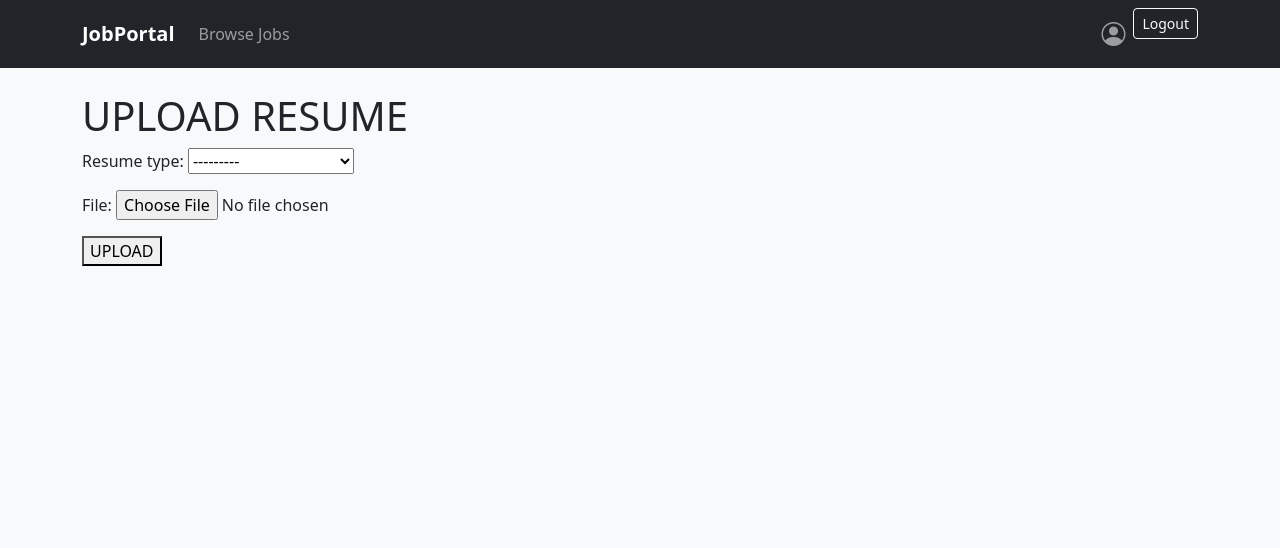
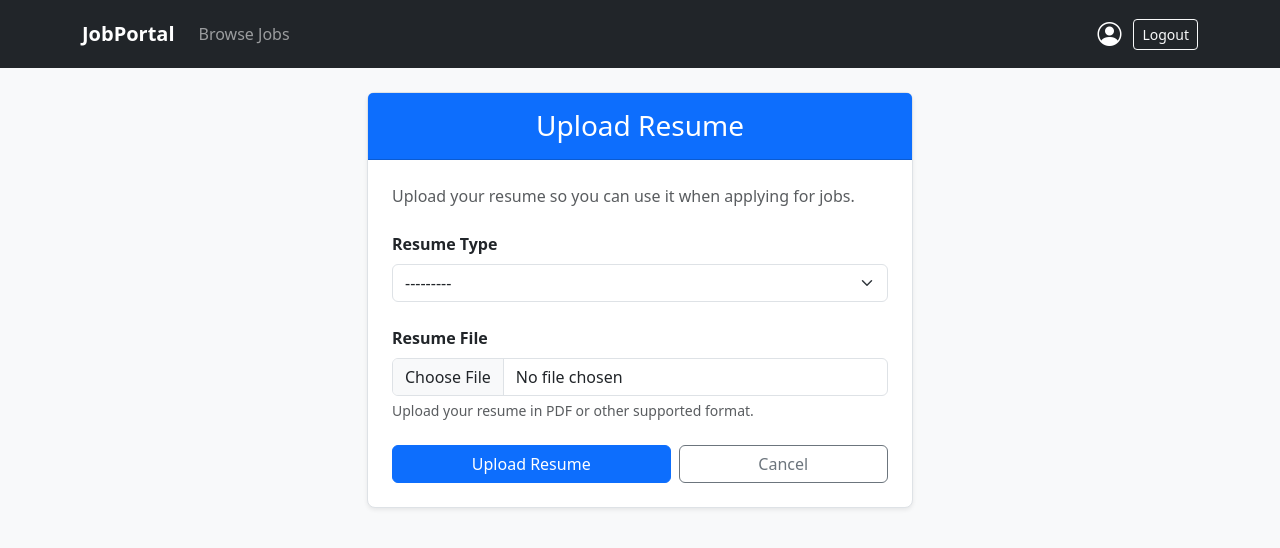
Before and after one commit to pudhiyamugam/DJANGO_JOB_PORTAL, a Django app: page /jobs/resumes/upload in a window 1280 px wide. Shown: the top 548 px of the page. Run offline with Django 5.2, Linux system fonts and the light colour scheme; a user stored in the database is signed in; tables that the repository leaves empty hold one stand-in row (values such as "Sample post").

Commit message:
some changes i dont remember

```diff
--- a/jobs/forms.py
+++ b/jobs/forms.py
@@ -39,7 +39,7 @@ class JobForm(forms.ModelForm):
                     "placeholder":"enter the salary"
                 }
             ),
-            "description": forms.Textarea(attrs={
+            "descritpion": forms.Textarea(attrs={
                 "class": "form-control",
                 "rows": 6,
                 "placeholder": "Describe the job, responsibilities, requirements, etc."
@@ -56,8 +56,26 @@ class ApplicationStatusForm(forms.ModelForm):
 class ResumeForm(forms.ModelForm):
 
     class Meta:
-        model=Resume
-        fields=["resume_type","file"]
+        model = Resume
+
+        fields = [
+            "resume_type",
+            "file"
+        ]
+
+        widgets = {
+            "resume_type": forms.Select(
+                attrs={
+                    "class": "form-select"
+                }
+            ),
+
+            "file": forms.ClearableFileInput(
+                attrs={
+                    "class": "form-control"
+                }
+            ),
+        }
 
 class ApplicationForm(forms.ModelForm):
 
--- a/jobs/templates/jobs/create_job.html
+++ b/jobs/templates/jobs/create_job.html
@@ -93,12 +93,12 @@ Create Job
                     </div>
 
                         <div class="mb-4">
-                            <label for="{{ form.description.id_for_label }}"
+                            <label for="{{ form.descritpion.id_for_label }}"
                                 class="form-label fw-semibold">
                                 Job Description
                             </label>
 
-                            {{ form.description }}
+                            {{ form.descritpion }}
 
                             {% for error in form.description.errors %}
                                 <div class="text-danger small">
--- a/jobs/templates/jobs/upload_resume.html
+++ b/jobs/templates/jobs/upload_resume.html
@@ -1,12 +1,100 @@
 {% extends "base.html" %}
+
 {% block title %}
-UPLOAD RESUME
+Upload Resume
 {% endblock %}
+
 {% block content %}
-<h1>UPLOAD RESUME</h1>
-<form method="post" enctype="multipart/form-data">
-    {% csrf_token %}
-    {{form.as_p}}
-    <button type="submit">UPLOAD</button>
-</form>
+
+<div class="row justify-content-center">
+
+    <div class="col-12 col-md-8 col-lg-6">
+
+        <div class="card shadow-sm border rounded-3">
+
+            <div class="card-header bg-primary text-white text-center py-3">
+                <h3 class="mb-0">Upload Resume</h3>
+            </div>
+
+            <div class="card-body p-4">
+
+                <p class="text-muted mb-4">
+                    Upload your resume so you can use it when applying for jobs.
+                </p>
+
+                <form method="POST" enctype="multipart/form-data">
+
+                    {% csrf_token %}
+
+                    {% if form.non_field_errors %}
+                        <div class="alert alert-danger">
+                            {{ form.non_field_errors }}
+                        </div>
+                    {% endif %}
+
+                    <!-- Resume Type -->
+                    <div class="mb-4">
+
+                        <label for="{{ form.resume_type.id_for_label }}"
+                               class="form-label fw-semibold">
+                            Resume Type
+                        </label>
+
+                        {{ form.resume_type }}
+
+                        {% for error in form.resume_type.errors %}
+                            <div class="text-danger small mt-1">
+                                {{ error }}
+                            </div>
+                        {% endfor %}
+
+                    </div>
+
+                    <!-- Resume File -->
+                    <div class="mb-4">
+
+                        <label for="{{ form.file.id_for_label }}"
+                               class="form-label fw-semibold">
+                            Resume File
+                        </label>
+
+                        {{ form.file }}
+
+                        <div class="form-text">
+                            Upload your resume in PDF or other supported format.
+                        </div>
+
+                        {% for error in form.file.errors %}
+                            <div class="text-danger small mt-1">
+                                {{ error }}
+                            </div>
+                        {% endfor %}
+
+                    </div>
+
+                    <!-- Buttons -->
+                    <div class="d-flex flex-column flex-sm-row gap-2">
+
+                        <button type="submit"
+                                class="btn btn-primary flex-fill">
+                            Upload Resume
+                        </button>
+
+                        <a href="{% url 'my_resumes' %}"
+                           class="btn btn-outline-secondary flex-fill">
+                            Cancel
+                        </a>
+
+                    </div>
+
+                </form>
+
+            </div>
+
+        </div>
+
+    </div>
+
+</div>
+
 {% endblock %}
--- a/jobs/views.py
+++ b/jobs/views.py
@@ -38,7 +38,7 @@ def create_job(request):
     else:
         form=JobForm()
 
-        context={
+    context={
             "form":form
         }
 
--- a/templates/base.html
+++ b/templates/base.html
@@ -2,6 +2,7 @@
 
 <!DOCTYPE html>
 <html lang="en">
+
 <head>
     <meta charset="UTF-8">
     <meta name="viewport" content="width=device-width, initial-scale=1">
@@ -16,8 +17,11 @@
         rel="stylesheet"
     >
 
-    <link rel="stylesheet"
-      href="https://cdn.jsdelivr.net/npm/bootstrap-icons@1.11.3/font/bootstrap-icons.min.css">
+    <!-- Bootstrap Icons -->
+    <link
+        rel="stylesheet"
+        href="https://cdn.jsdelivr.net/npm/bootstrap-icons@1.11.3/font/bootstrap-icons.min.css"
+    >
 
     {% block extra_css %}{% endblock %}
 </head>
@@ -26,9 +30,12 @@
 
     <!-- Navigation Bar -->
     <nav class="navbar navbar-expand-lg navbar-dark bg-dark">
+
         <div class="container">
 
-            <a class="navbar-brand fw-bold" href="{% url 'job_list' %}">
+            <!-- Brand -->
+            <a class="navbar-brand fw-bold"
+               href="{% url 'job_list' %}">
                 JobPortal
             </a>
 
@@ -48,36 +55,48 @@
             <!-- Navigation Links -->
             <div class="collapse navbar-collapse" id="mainNavbar">
 
+                <!-- Left Side -->
                 <ul class="navbar-nav me-auto mb-2 mb-lg-0">
 
+                    <!-- Browse Jobs -->
                     <li class="nav-item">
-                        <a class="nav-link" href="{% url 'job_list' %}">
+                        <a class="nav-link"
+                           href="{% url 'job_list' %}">
                             Browse Jobs
                         </a>
                     </li>
 
                     {% if user.is_authenticated %}
 
+                        <!-- Job Seeker Links -->
                         {% if user.profile.role == "jobseeker" %}
+
                             <li class="nav-item">
-                                <a class="nav-link" href="{% url 'my_applications' %}">
+                                <a class="nav-link"
+                                   href="{% url 'my_applications' %}">
                                     My Applications
                                 </a>
                             </li>
 
                             <li class="nav-item">
-                                <a class="nav-link" href="{% url 'my_resumes' %}">
+                                <a class="nav-link"
+                                   href="{% url 'my_resumes' %}">
                                     My Resumes
                                 </a>
                             </li>
+
                         {% endif %}
 
+                        <!-- Recruiter Links -->
                         {% if user.profile.role == "recruiter" %}
+
                             <li class="nav-item">
-                                <a class="nav-link" href="{% url 'my_jobs' %}">
+                                <a class="nav-link"
+                                   href="{% url 'my_jobs' %}">
                                     My Jobs
                                 </a>
                             </li>
+
                         {% endif %}
 
                     {% endif %}
@@ -85,44 +104,70 @@
                 </ul>
 
                 <!-- Right Side -->
-                <ul class="navbar-nav">
+                <ul class="navbar-nav align-items-lg-center gap-lg-1">
 
                     {% if user.is_authenticated %}
 
-                        <li class="nav-item">
-                            <a href="{% if user.is_authenticated and user.profile.role == 'job_seeker' %}
-                                        {% url 'job_seeker_dashboard' %}
-                                    {% elif user.is_authenticated and user.profile.role == 'recruiter' %}
-                                        {% url 'recruiter_dashboard' %}
+                        <!-- Dashboard Icon -->
+                        <li class="nav-item d-flex align-items-center">
+
+                            <a
+                                class="nav-link d-flex align-items-center justify-content-center text-white"
+                                href="{% if user.profile.role == 'jobseeker' %}
+                                            {% url 'job_seeker_dashboard' %}
+                                    {% elif user.profile.role == 'recruiter' %}
+                                            {% url 'recruiter_dashboard' %}
                                     {% endif %}"
-                            class="nav-link"
-                            title="My Dashboard">
+                                title="My Dashboard"
+                                aria-label="My Dashboard"
+                            >
+                                <i class="bi bi-person-circle"
+                                style="font-size: 1.5rem; color: white;">
+                                </i>
+                            </a>
 
-                                <i class="bi bi-person-circle fs-4"></i>
-
-                            </a>
                         </li>
 
+                        <!-- Logout -->
+                        <li class="nav-item d-flex align-items-center">
 
-                        <li class="nav-item">
-                            <form method="POST" action="{% url 'user_logout' %}">
+                            <form
+                                method="POST"
+                                action="{% url 'user_logout' %}"
+                                class="m-0"
+                            >
+
                                 {% csrf_token %}
-                                <button class="btn btn-outline-light btn-sm">
+
+                                <button
+                                    type="submit"
+                                    class="btn btn-outline-light btn-sm"
+                                >
                                     Logout
                                 </button>
+
                             </form>
+
                         </li>
 
                     {% else %}
 
+                        <!-- Login -->
                         <li class="nav-item">
-                            <a class="nav-link" href="{% url 'user_login' %}">
+                            <a
+                                class="nav-link"
+                                href="{% url 'user_login' %}"
+                            >
                                 Login
                             </a>
                         </li>
 
+                        <!-- Register -->
                         <li class="nav-item">
-                            <a class="btn btn-primary btn-sm mt-1" href="{% url 'register' %}">
+                            <a
+                                class="btn btn-primary btn-sm"
+                                href="{% url 'register' %}"
+                            >
                                 Register
                             </a>
                         </li>
@@ -137,8 +182,10 @@
 
     <!-- Main Content -->
     <main class="container py-4">
+
         {% block content %}
         {% endblock %}
+
     </main>
 
     <!-- Bootstrap JavaScript -->
@@ -146,7 +193,18 @@
         src="https://cdn.jsdelivr.net/npm/bootstrap@5.3.3/dist/js/bootstrap.bundle.min.js"
     ></script>
 
-    {% block extra_js %}{% endblock %}
+</body>
 
-</body>
 </html>
+
+<style>
+    .dashboard-icon {
+        height: 38px;
+        width: 38px;
+        padding: 0;
+    }
+
+    .dashboard-icon i {
+        font-size: 1.35rem;
+    }
+</style>
```
